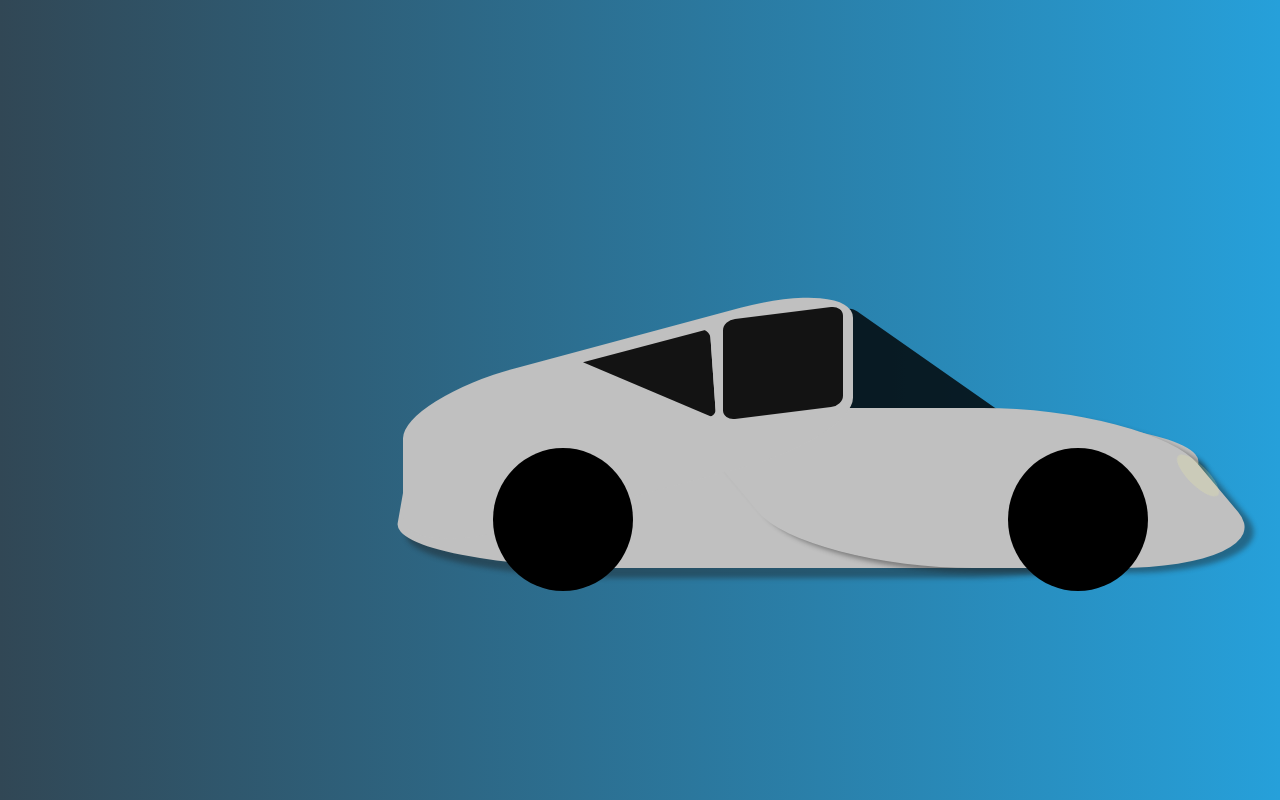
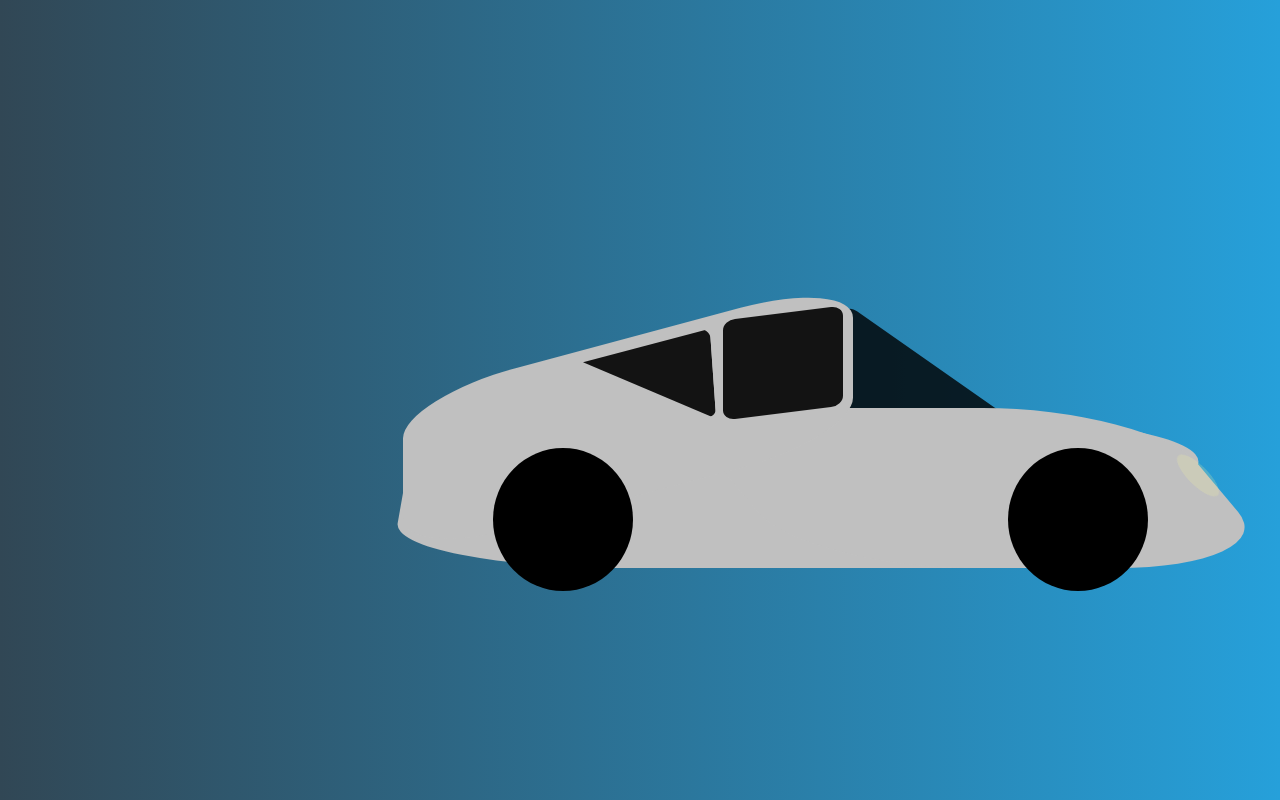
Before and after one commit to D-Magone/Car, a plain HTML site: page index.html in a window 1280 px wide. Drawn offline with Linux system fonts and the light colour scheme.

Commit message:
Update style.css

```diff
--- a/css/style.css
+++ b/css/style.css
@@ -45,7 +45,6 @@ body {
   top: 410px;
 
   border-radius: 30%;
-  box-shadow: 10px 10px 5px rgba(31, 31, 31, 0.418);
 
   transform: skewX(-10deg);
 }
@@ -58,7 +57,7 @@ body {
 
   background-color: #c0c0c0;
   border-radius: 35%;
-  box-shadow: 5px 5px 5px rgba(31, 31, 31, 0.418);
+
   z-index: 2;
 
   transform: skewX(40deg);
```
